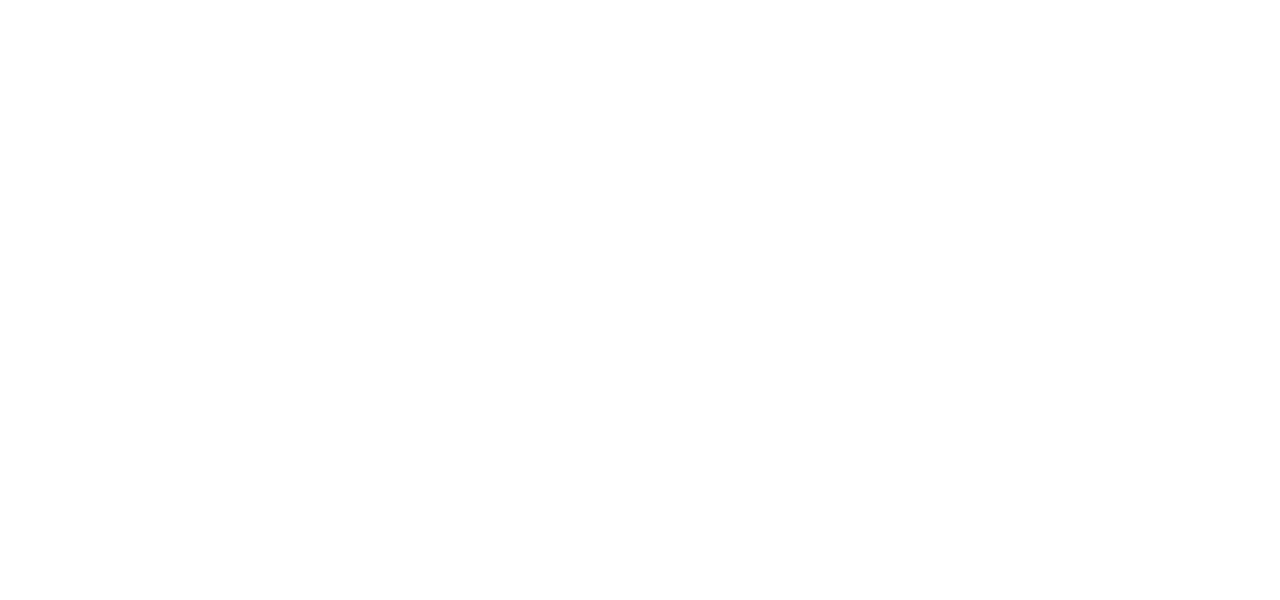
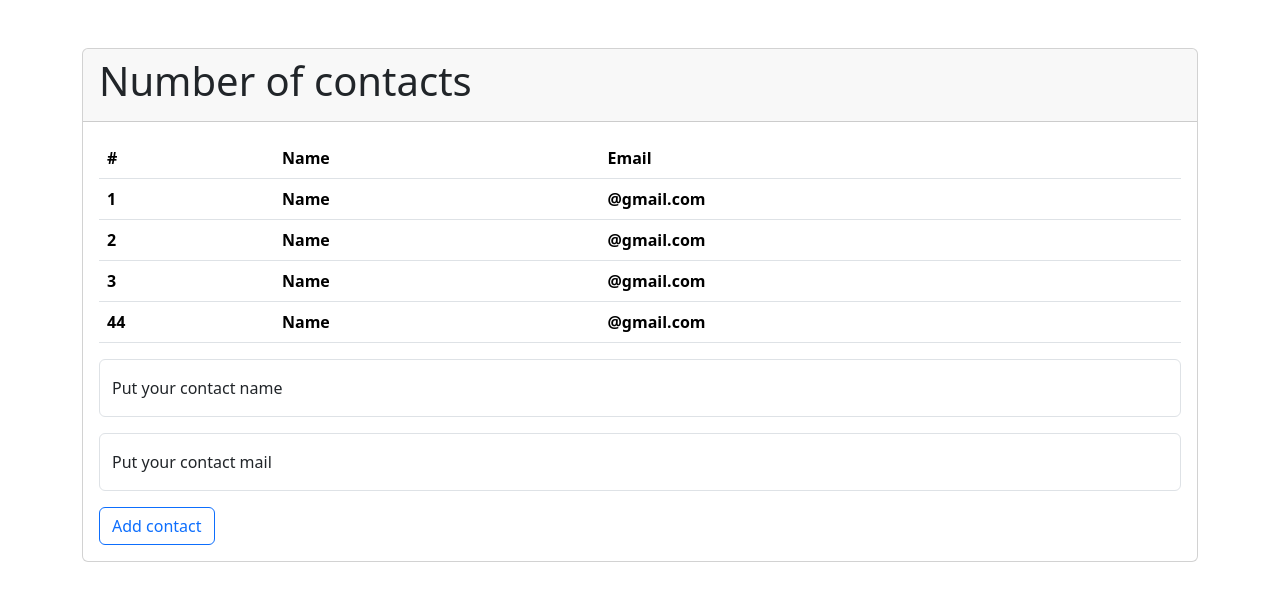
Before and after one commit to AlexPgDn/asp.net, a React (Create React App) app in the folder client/: page / in a window 1280 px wide. Shown: the top 600 px of the page. Built offline with nearby package versions, Linux system fonts and the light colour scheme; no server answers.

Commit message:
nedeed ref!

```diff
--- a/client/package.json
+++ b/client/package.json
@@ -6,6 +6,7 @@
     "@testing-library/jest-dom": "^5.17.0",
     "@testing-library/react": "^13.4.0",
     "@testing-library/user-event": "^13.5.0",
+    "axios": "^1.7.7",
     "react": "^18.3.1",
     "react-dom": "^18.3.1",
     "react-scripts": "5.0.1",
--- a/client/public/index.html
+++ b/client/public/index.html
@@ -4,17 +4,17 @@
     <meta charset="utf-8" />
     <link rel="icon" href="%PUBLIC_URL%/favicon.ico" />
     <meta name="viewport" content="width=device-width, initial-scale=1" />
+    <meta name="theme-color" content="#000000" />
     <meta
       name="description"
       content="Web site created using create-react-app"
     />
-
-
     <link rel="manifest" href="%PUBLIC_URL%/manifest.json" />
-
-    <title>Contact App</title>
+    <link href="https://cdn.jsdelivr.net/npm/bootstrap@5.3.3/dist/css/bootstrap.min.css" rel="stylesheet" integrity="sha384-QWTKZyjpPEjISv5WaRU9OFeRpok6YctnYmDr5pNlyT2bRjXh0JMhjY6hW+ALEwIH" crossorigin="anonymous">
+    <title>Full contact Client</title>
   </head>
   <body>
     <div id="root"></div>
+    <script src="https://cdn.jsdelivr.net/npm/bootstrap@5.3.3/dist/js/bootstrap.bundle.min.js" integrity="sha384-YvpcrYf0tY3lHB60NNkmXc5s9fDVZLESaAA55NDzOxhy9GkcIdslK1eN7N6jIeHz" crossorigin="anonymous"></script>
   </body>
 </html>
--- a/client/src/App.js
+++ b/client/src/App.js
@@ -1,10 +1,56 @@
+import TableContact from "./layout/TableContact/TableContact";
+import React,{useState} from "react";
+import FormContact from "./layout/Formcontact/FormContact";
+import axios from 'axios';
+const baseApiUrl = "http://localhost:5000/api/ContactManagement";
+
+const App = () => {
+  const url = `${baseApiUrl}/contacts`
+  console.log(url);
+  axios
+  .get(url)
+  .then(
+    res => console.log(res.data)
+  )
+  const [contacts,setContacts] = useState(
+    [
+
+      {id: 1, name: "Name", email: "@gmail.com"},
+      {id: 2, name: "Name", email: "@gmail.com"},
+      {id: 3, name: "Name", email: "@gmail.com"},
+      {id: 44, name: "Name", email: "@gmail.com"},
+    ]
+  );
+
+  const addContact = (contactName,contactEmail) => {
+    const maxId = contacts.length === 0 ? 0 : Math.max(...contacts.map(x => x.id));
+    const item =
+      { id: maxId + 1,
+        name: contactName,
+        email: contactEmail}
+        setContacts([...contacts,item])
+  }
+  const deleteContact = (id) => {
+    setContacts(contacts.filter(item => item.id !== id));
 
 
+  }
 
-function App() {
   return (
-    <div className="App">
+    <div className = "container mt-5">
+      <div className ="card" >
+        <div className = "card-header">
+          <h1>Number of contacts</h1>
+        </div>
 
+        <div className = "card-body">
+          <TableContact
+          contacts = {contacts}
+          deleteContact = {deleteContact}
+          />
+          <FormContact addContact = {addContact}/>
+        </div>
+      </div>
     </div>
   );
 }
--- /dev/null
+++ b/client/src/layout/Formcontact/FormContact.jsx
@@ -0,0 +1,48 @@
+import React,{useState} from "react";
+
+const FormContact = (props) => {
+
+        const [contactName,setContactName] = useState("");
+        const [contactEmail,setContactEmail] = useState("");
+
+        const submit = () => {
+                if (contactName === "" || contactEmail === "") return;
+                props.addContact(contactName,contactEmail)
+                setContactEmail("");
+                setContactName("");
+        }
+
+        return (
+        <div>
+            <div className="mb-3">
+                <form>
+                <div class="form-floating mb-3">
+                    <input type="text" class="form-control" id="floatingInput" placeholder="name@example.com"
+                    value={contactName}
+                    onChange={(e) => {setContactName(e.target.value)}}
+                    />
+                    <label for="floatingInput">Put your contact name</label>
+                </div>
+                <div class="form-floating mb-3">
+                    <input type="text" class="form-control" id="floatingInput" placeholder="name@example.com"
+                    value={contactEmail}
+                    onChange={(e) => {setContactEmail(e.target.value)}}
+                    />
+                    <label>Put your contact mail</label>
+                </div>
+
+                </form>
+
+            </div>
+            <div>
+                <button className="btn btn-outline-primary"
+                    onClick={() => {submit()}}>
+                    Add contact
+                </button>
+            </div>
+
+
+        </div>
+        );
+}
+export default FormContact;
--- /dev/null
+++ b/client/src/layout/TableContact/TableContact.jsx
@@ -0,0 +1,33 @@
+import React from "react";
+import RowTableContact from "./components/RowTableContact"
+
+
+
+const TableContact = (props) => {
+    return (
+        <table className = "table table-hover">
+            <thead>
+              <tr>
+                <th>#</th>
+                <th>Name</th>
+                <th>Email</th>
+              </tr>
+            </thead>
+            <tbody>
+              {
+                props.contacts.map(
+                      contact =>
+                        <RowTableContact
+                        key = {contact.id}
+                        Id = {contact.id}
+                        Name = {contact.name}
+                        Email = {contact.email}
+                        deleteContact ={props.deleteContact}
+                        />
+                )
+              }
+            </tbody>
+          </table>
+    )
+}
+export default TableContact;
--- /dev/null
+++ b/client/src/layout/TableContact/components/RowTableContact.jsx
@@ -0,0 +1,14 @@
+import React from "react";
+
+const RowTableContact = (props) => {
+
+    return (
+        <tr onClick={() => {props.deleteContact(props.Id)}}>
+                <th>{props.Id}</th>
+                <th>{props.Name}</th>
+                <th>{props.Email}</th>
+              </tr>
+
+    )
+}
+export default RowTableContact;
```
Also changed, not shown: 2 other files (tests, documents, lock files or other folders).
